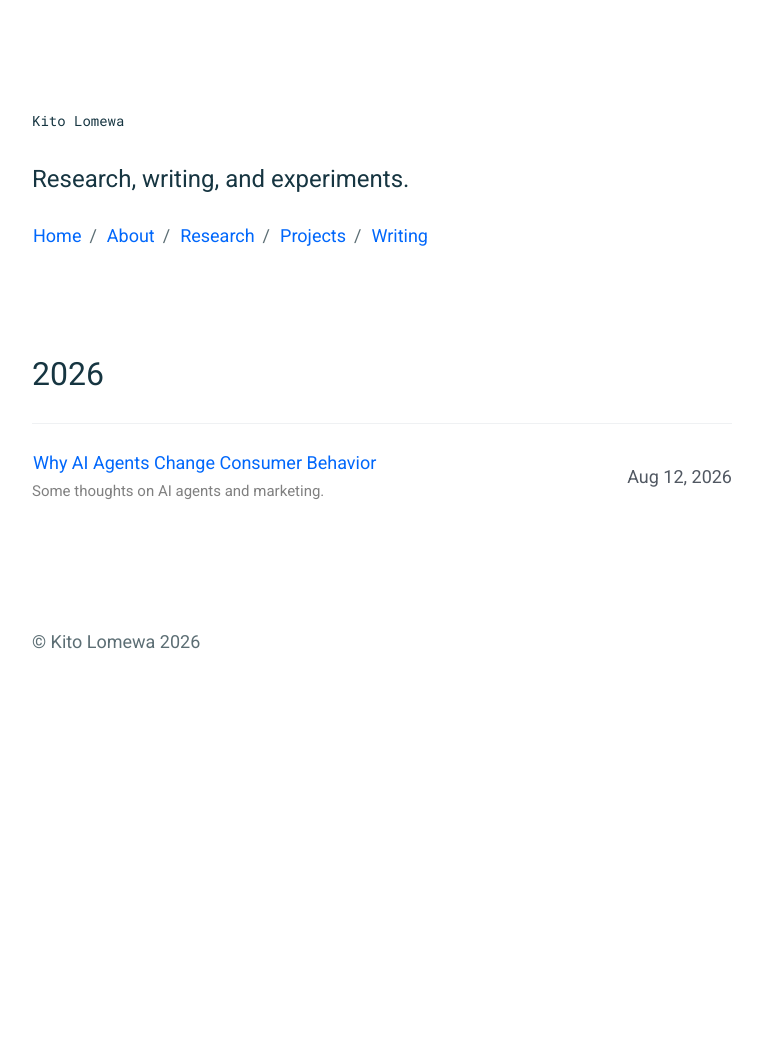
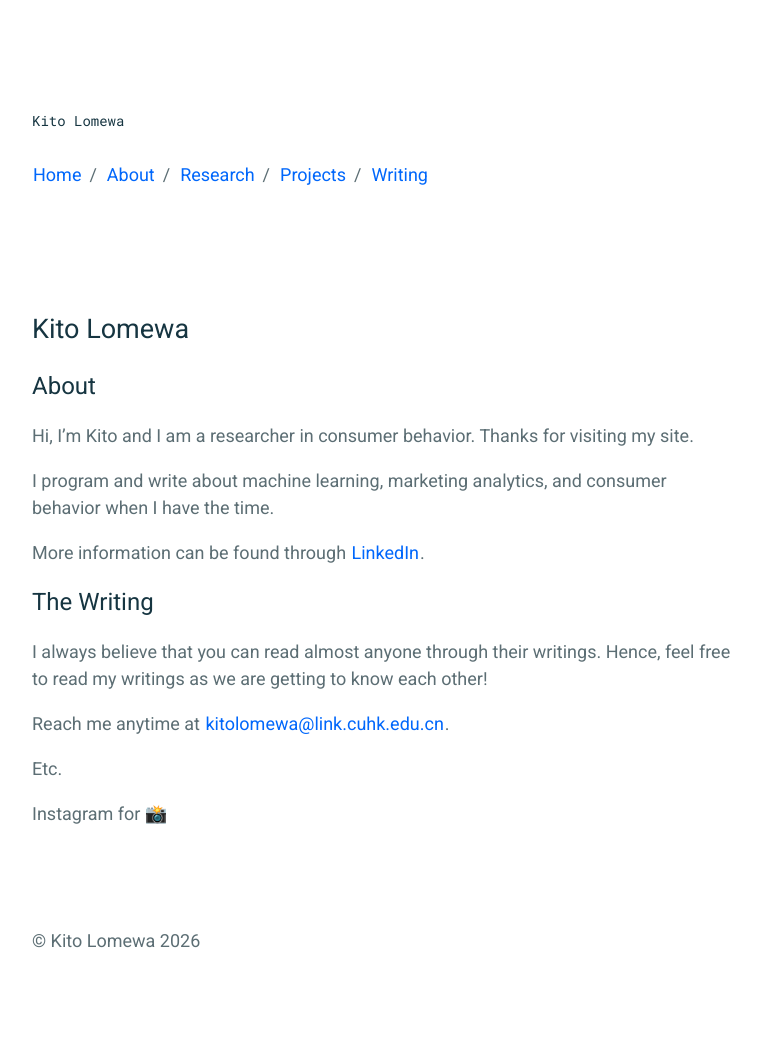
Before and after one commit to kitolomewa/kitolomewa.github.io, a Jekyll site: the page built from index.html, in a window 1280 px wide. Shown: the whole page, without its empty margins (258-1021 px from the left). Built offline with Jekyll 4.4.1, drawn with Linux system fonts in a browser that asks for light colours; before the commit the page ends 900 px from its top, so only the background shows below that.

Commit message:
Update index.html

```diff
--- a/index.html
+++ b/index.html
@@ -1,32 +1,44 @@
 ---
-layout: page
-title: Home
+layout: content
 ---
-<section class="c-archives">
-  <link rel="shortcut icon" href="">
-  {% for post in site.posts  %}
-  {% capture this_year %}{{ post.date | date: "%Y" }}{% endcapture %}
-  {% capture next_year %}{{ post.previous.date | date: "%Y" }}{% endcapture %}
-  {% if forloop.first %}
-  <h2 class="c-archives__year" id="{{ this_year }}-ref">{{this_year}}</h2>
-  <ul class="c-archives__list">
-    {% endif %}
-    <li class="c-archives__item">
-      <h3>
-        <a href="{{ post.url | prepend: site.baseurl }}">{{post.title}}</a>
-        <br>
-        <small>{{post.description}}</small>
-      </h3>
-      <p>{{ post.date | date: "%b %-d, %Y" }}</p>
-    </li>
-    {% if forloop.last %}
-  </ul>
-  {% else %}
-  {% if this_year != next_year %}
-</ul>
-<h2 class="c-archives__year" id="{{ next_year }}-ref">{{next_year}}</h2>
-<ul class="c-archives__list">
-  {% endif %}
-  {% endif %}
-  {% endfor %}
-</section>
+
+<h1>Kito Lomewa</h1>
+
+<h2>About</h2>
+
+<p>
+Hi, I’m Kito and I am a researcher in consumer behavior.
+Thanks for visiting my site.
+</p>
+
+<p>
+I program and write about machine learning, marketing analytics,
+and consumer behavior when I have the time.
+</p>
+
+<p>
+More information can be found through
+<a href="https://www.linkedin.com/">LinkedIn</a>.
+</p>
+
+<h2>The Writing</h2>
+
+<p>
+I always believe that you can read almost anyone through their writings.
+Hence, feel free to read my writings as we are getting to know each other!
+</p>
+
+<p>
+Reach me anytime at
+<a href="mailto:kitolomewa@link.cuhk.edu.cn">
+kitolomewa@link.cuhk.edu.cn
+</a>.
+</p>
+
+<p>
+Etc.
+</p>
+
+<p>
+Instagram for 📸
+</p>
```
